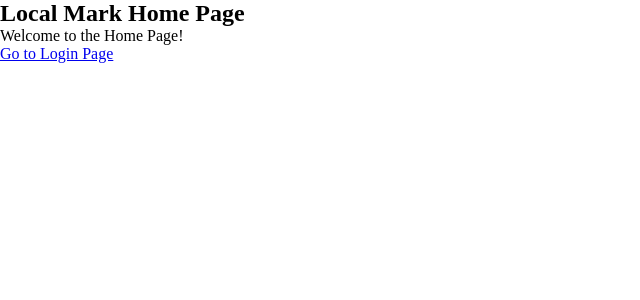
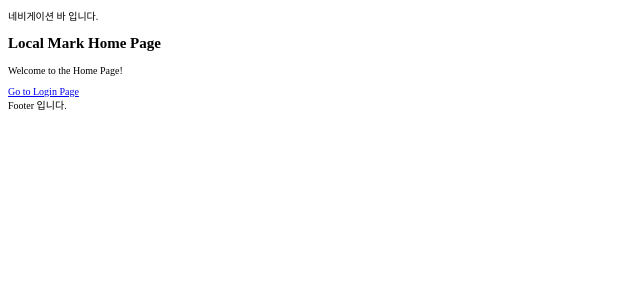
Before and after one commit to local-mark/frontend, a React (Vite) app: page / in a window 1280 px wide. Shown: the top 300 px of the page, without its empty margins (0-640 px from the left). Built offline with nearby package versions, Linux system fonts and the light colour scheme.

Commit message:
Init: 프로젝트 초기 세팅

```diff
--- /dev/null
+++ b/src/components/common/Footer.jsx
@@ -0,0 +1,5 @@
+import React from 'react';
+
+export default function Footer() {
+    return <div>Footer 입니다.</div>;
+}
--- /dev/null
+++ b/src/components/common/Navbar.jsx
@@ -0,0 +1,5 @@
+import React from 'react';
+
+export default function Navbar() {
+    return <div>네비게이션 바 입니다.</div>;
+}
--- a/src/main.jsx
+++ b/src/main.jsx
@@ -5,12 +5,16 @@ import App from './App';
 import GlobalStyle from './styles/GlobalStyles';
 import { ThemeProvider } from 'styled-components';
 import theme from './styles/theme';
+import Navbar from './components/common/Navbar';
+import Footer from './components/common/Footer';
 ReactDOM.createRoot(document.getElementById('root')).render(
     <React.StrictMode>
         <ThemeProvider theme={theme}>
             <BrowserRouter>
                 <GlobalStyle />
+                <Navbar />
                 <App />
+                <Footer />
             </BrowserRouter>
         </ThemeProvider>
     </React.StrictMode>
--- a/src/styles/GlobalStyles.jsx
+++ b/src/styles/GlobalStyles.jsx
@@ -1,14 +1,39 @@
 import { createGlobalStyle } from 'styled-components';
 
 const GlobalStyles = createGlobalStyle`
-*{
-    margin : 0;
-    padding : 0;
-    box-sizing : border-box;
-}
-html, body{
-}
+  html,
+  body {
+    width: 100vw;
+    height: 100vh;
+  }
 
+  #root {
+    display: flex;
+    flex-direction: column;
+
+
+  }
+
+  html {
+    font-size: 62.5%;
+  }
+
+  * {
+    box-sizing: border-box;
+  }
+
+  body {
+    background-color: #FFF;;
+  }
+
+  button {
+    cursor: pointer;
+    border: none;
+    outline: none;
+  }
+
+  body, button {
+    font-family: Pretendard;
+  }
 `;
-
 export default GlobalStyles;
```
Also changed, not shown: src/styles/font.css (added).
